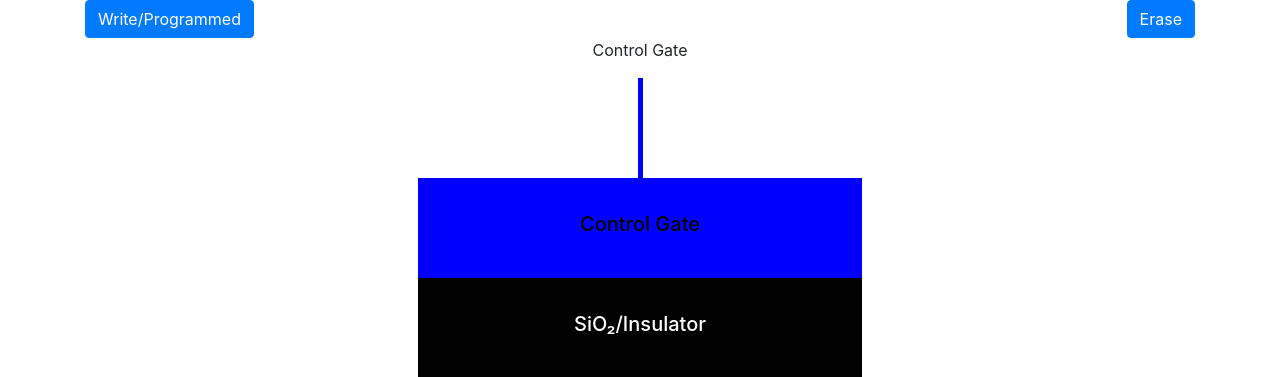
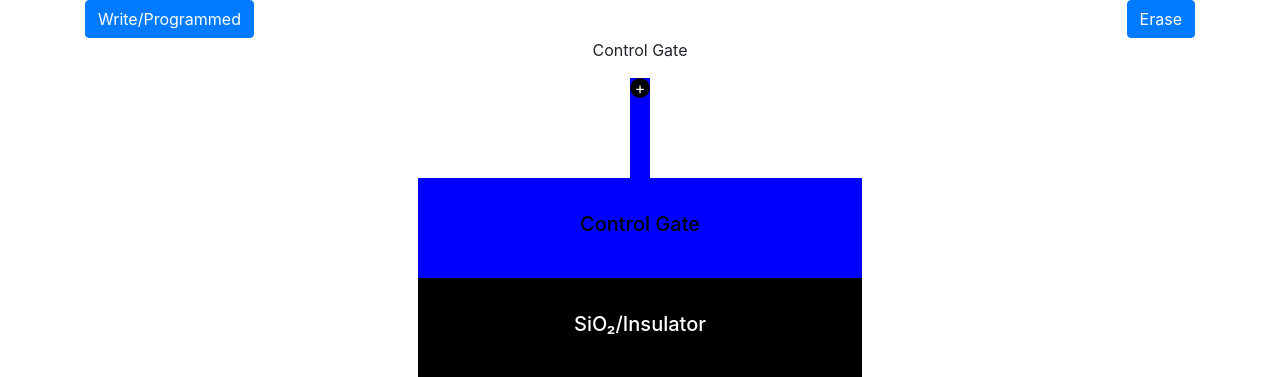
Before and after one commit to bithabib/flash_ssd_simulator_web, a Python web app: template templates/cell_simulator.html in a window 1280 px wide. Shown: the part 207-584 px from the top of the page. Run offline with Jinja, Linux system fonts and the light colour scheme; the template is opened without the code that fills it, so the values that code supplies are empty; some libraries are stand-ins or nearby versions.

Commit message:
Move the positive charge

```diff
--- a/src/css/cell_simulator.css
+++ b/src/css/cell_simulator.css
@@ -1,6 +1,6 @@
 .vertical-line {
     background-color: blue;
-    width: 5px;
+    width: 20px;
     height: 100px;
 
 }
@@ -38,3 +38,23 @@
     color: white;
     /* Placeholder color */
 }
+
+.rounded-div {
+    position: relative;
+    border-radius: 50%;
+    background-color: black;
+    display: flex;
+    /* Use flexbox to center the content vertically */
+    justify-content: center;
+    /* Center the content horizontally */
+    align-items: center;
+    /* Center the content vertically */
+    padding: 10px;
+    height: 10px;
+    /* Adjust the height of the div as needed */
+    /* display: none; */
+}
+
+.positive_electron {
+    color: white;
+}
--- a/templates/cell_simulator.html
+++ b/templates/cell_simulator.html
@@ -30,7 +30,8 @@
             <div class="col">
                 <div class="row">
                     <div class="col">
-                        <button type="button" class="btn btn-primary float-left" id="write_button">Write/Programmed</button>
+                        <button type="button" class="btn btn-primary float-left"
+                            id="write_button">Write/Programmed</button>
                     </div>
                     <div class="col">
                         <button type="button" class="btn btn-primary float-right">Erase</button>
@@ -38,10 +39,14 @@
                 </div>
                 <p class="text-center">Control Gate</p>
                 <div class="d-flex align-items-center justify-content-center" style="height: 100px;">
-                    <div class="vertical-line"></div>
+                    <div class="vertical-line">
+                        <div class="rounded-div" id="voltage_circle">
+                            <span class="positive_electron">+</span>
+                        </div>
+                    </div>
                 </div>
                 <div class="d-flex align-items-center justify-content-center" style="height: 100px;">
-                    <div class="blue-div d-flex align-items-center justify-content-center">
+                    <div class="blue-div d-flex align-items-center justify-content-center" id="control_gate">
                         <h5>Control Gate</h5>
                     </div>
                 </div>
@@ -72,55 +77,68 @@
 
                             <div class="col">
                                 <div class="row">
-                                    <div class="m-1 d-flex align-items-center justify-content-center rounded-circle bg-danger text-white" id="electron1"
+                                    <div class="m-1 d-flex align-items-center justify-content-center rounded-circle bg-danger text-white"
+                                        id="electron1"
                                         style="width: 20px; height: 20px; font-size: 20px; position: relative;">
                                         -
                                     </div>
-                                    <div class="m-1 d-flex align-items-center justify-content-center rounded-circle bg-danger text-white" id="electron1"
+                                    <div class="m-1 d-flex align-items-center justify-content-center rounded-circle bg-danger text-white"
+                                        id="electron1"
                                         style="width: 20px; height: 20px; font-size: 20px; position: relative;">
                                         -
                                     </div>
-                                    <div class="m-1 d-flex align-items-center justify-content-center rounded-circle bg-danger text-white" id="electron1"
+                                    <div class="m-1 d-flex align-items-center justify-content-center rounded-circle bg-danger text-white"
+                                        id="electron1"
                                         style="width: 20px; height: 20px; font-size: 20px; position: relative;">
                                         -
                                     </div>
-                                    <div class="m-1 d-flex align-items-center justify-content-center rounded-circle bg-danger text-white" id="electron1"
+                                    <div class="m-1 d-flex align-items-center justify-content-center rounded-circle bg-danger text-white"
+                                        id="electron1"
                                         style="width: 20px; height: 20px; font-size: 20px; position: relative;">
                                         -
                                     </div>
-                                    <div class="m-1 d-flex align-items-center justify-content-center rounded-circle bg-danger text-white" id="electron1"
+                                    <div class="m-1 d-flex align-items-center justify-content-center rounded-circle bg-danger text-white"
+                                        id="electron1"
                                         style="width: 20px; height: 20px; font-size: 20px; position: relative;">
                                         -
                                     </div>
-                                    <div class="m-1 d-flex align-items-center justify-content-center rounded-circle bg-danger text-white" id="electron1"
+                                    <div class="m-1 d-flex align-items-center justify-content-center rounded-circle bg-danger text-white"
+                                        id="electron1"
                                         style="width: 20px; height: 20px; font-size: 20px; position: relative;">
                                         -
                                     </div>
-                                    <div class="m-1 d-flex align-items-center justify-content-center rounded-circle bg-danger text-white" id="electron1"
+                                    <div class="m-1 d-flex align-items-center justify-content-center rounded-circle bg-danger text-white"
+                                        id="electron1"
                                         style="width: 20px; height: 20px; font-size: 20px; position: relative;">
                                         -
                                     </div>
-                                    <div class="m-1 d-flex align-items-center justify-content-center rounded-circle bg-danger text-white" id="electron1"
+                                    <div class="m-1 d-flex align-items-center justify-content-center rounded-circle bg-danger text-white"
+                                        id="electron1"
                                         style="width: 20px; height: 20px; font-size: 20px; position: relative;">
                                         -
                                     </div>
-                                    <div class="m-1 d-flex align-items-center justify-content-center rounded-circle bg-danger text-white" id="electron1"
+                                    <div class="m-1 d-flex align-items-center justify-content-center rounded-circle bg-danger text-white"
+                                        id="electron1"
                                         style="width: 20px; height: 20px; font-size: 20px; position: relative;">
                                         -
                                     </div>
-                                    <div class="m-1 d-flex align-items-center justify-content-center rounded-circle bg-danger text-white" id="electron1"
+                                    <div class="m-1 d-flex align-items-center justify-content-center rounded-circle bg-danger text-white"
+                                        id="electron1"
                                         style="width: 20px; height: 20px; font-size: 20px; position: relative;">
                                         -
                                     </div>
-                                    <div class="m-1 d-flex align-items-center justify-content-center rounded-circle bg-danger text-white" id="electron1"
+                                    <div class="m-1 d-flex align-items-center justify-content-center rounded-circle bg-danger text-white"
+                                        id="electron1"
                                         style="width: 20px; height: 20px; font-size: 20px; position: relative;">
                                         -
                                     </div>
-                                    <div class="m-1 d-flex align-items-center justify-content-center rounded-circle bg-danger text-white" id="electron1"
+                                    <div class="m-1 d-flex align-items-center justify-content-center rounded-circle bg-danger text-white"
+                                        id="electron1"
                                         style="width: 20px; height: 20px; font-size: 20px; position: relative;">
                                         -
                                     </div>
-                                    <div class="m-1 d-flex align-items-center justify-content-center rounded-circle bg-danger text-white" id="electron1"
+                                    <div class="m-1 d-flex align-items-center justify-content-center rounded-circle bg-danger text-white"
+                                        id="electron1"
                                         style="width: 20px; height: 20px; font-size: 20px; position: relative;">
                                         -
                                     </div>
--- a/views/cell_simulator.js
+++ b/views/cell_simulator.js
@@ -35,38 +35,48 @@ class ElectronList {
 }
 const electronList = new ElectronList();
 var floatingGate = document.getElementById("floating_gate");
+var controlGate = document.getElementById("control_gate");
 var electrons = document.getElementsByClassName("rounded-circle");
 
 var floatingGateX = floatingGate.getBoundingClientRect().left;
 var floatingGateY = floatingGate.getBoundingClientRect().top;
 
-// function moveElectron(electron, animation, diffY) {
-//   console.log("moveElectron");
-//   animation -= 1;
-//   electron.style.top = animation + "px";
-//   if (diffY > Math.abs(animation)) {
-//     requestAnimationFrame(moveElectron(electron, animation, diffY));
-//   }
-// }
+function moveVoltage(voltageCircle, animation, diffY) {
+  console.log("moveVoltage");
+  console.log("animation: " + animation);
+  console.log("diffY: " + diffY);
+  animation += 1;
+  voltageCircle.style.top = animation + "px";
+  if (diffY > Math.abs(animation)) {
+    requestAnimationFrame(() => moveVoltage(voltageCircle, animation, diffY));
+  }
+}
 
 function moveElectron(electron, animation, diffY) {
-  console.log("moveElectron");
   animation -= 1;
   electron.style.top = animation + "px";
   if (diffY > Math.abs(animation)) {
     requestAnimationFrame(() => moveElectron(electron, animation, diffY));
   }
 }
+
+
 function moveElectronButton() {
   var selectRandomElectrons = electronList.selectRandomElectrons();
+  var voltageCircle = document.getElementById("voltage_circle");
+  var voltageCircleY = voltageCircle.getBoundingClientRect().top;
+  var controlGateY = controlGate.getBoundingClientRect().top;
+  // console.log("voltageCircleY: " + voltageCircleY);
+  var diffYVoltage = Math.abs(voltageCircleY - controlGateY);
+  moveVoltage(voltageCircle, 0, diffYVoltage);
   for (const randomElectron of selectRandomElectrons) {
     // electrons[randomElectron].style.display = "none";
-    console.log(electrons);
     var electron = electrons[randomElectron];
     var electronY = electron.getBoundingClientRect().top;
     var diffY = Math.abs(electronY - floatingGateY) - 10;
     moveElectron(electron, 0, diffY);
   }
 }
+
 const writeButton = document.getElementById("write_button");
 writeButton.addEventListener("click", moveElectronButton);
```
